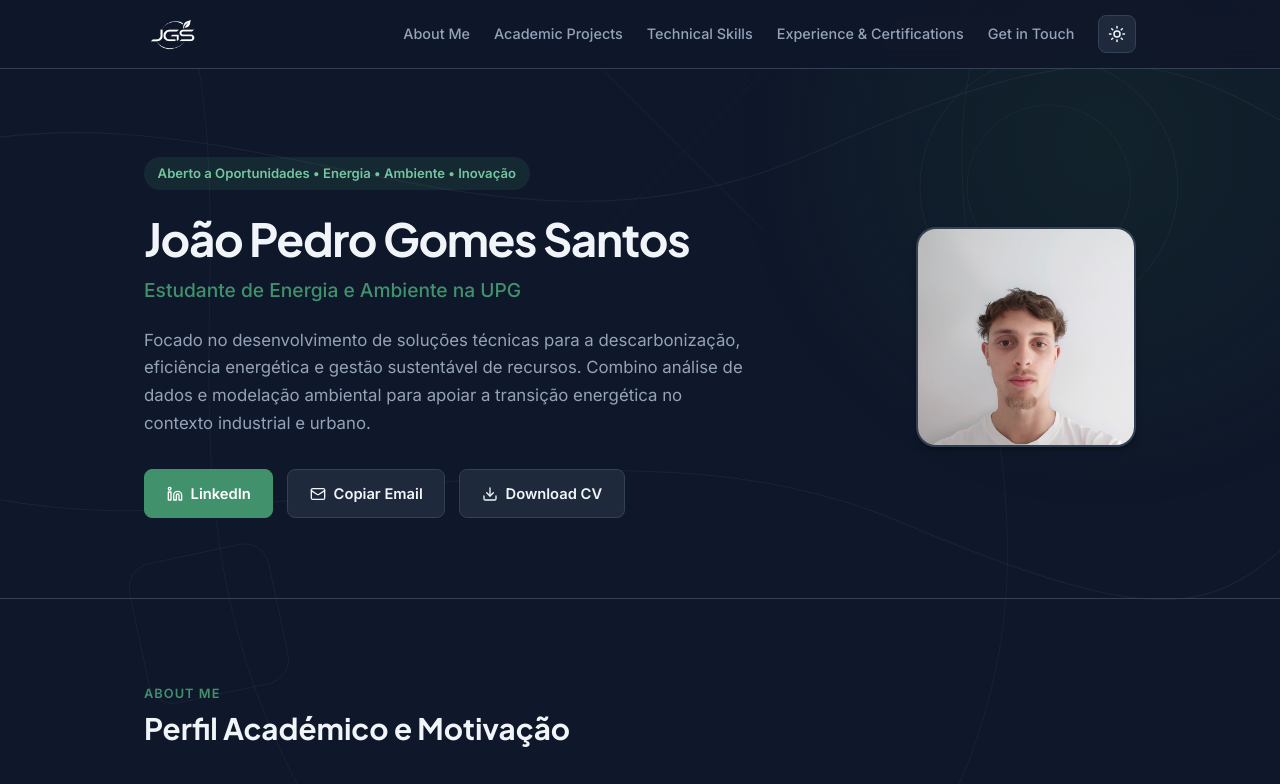
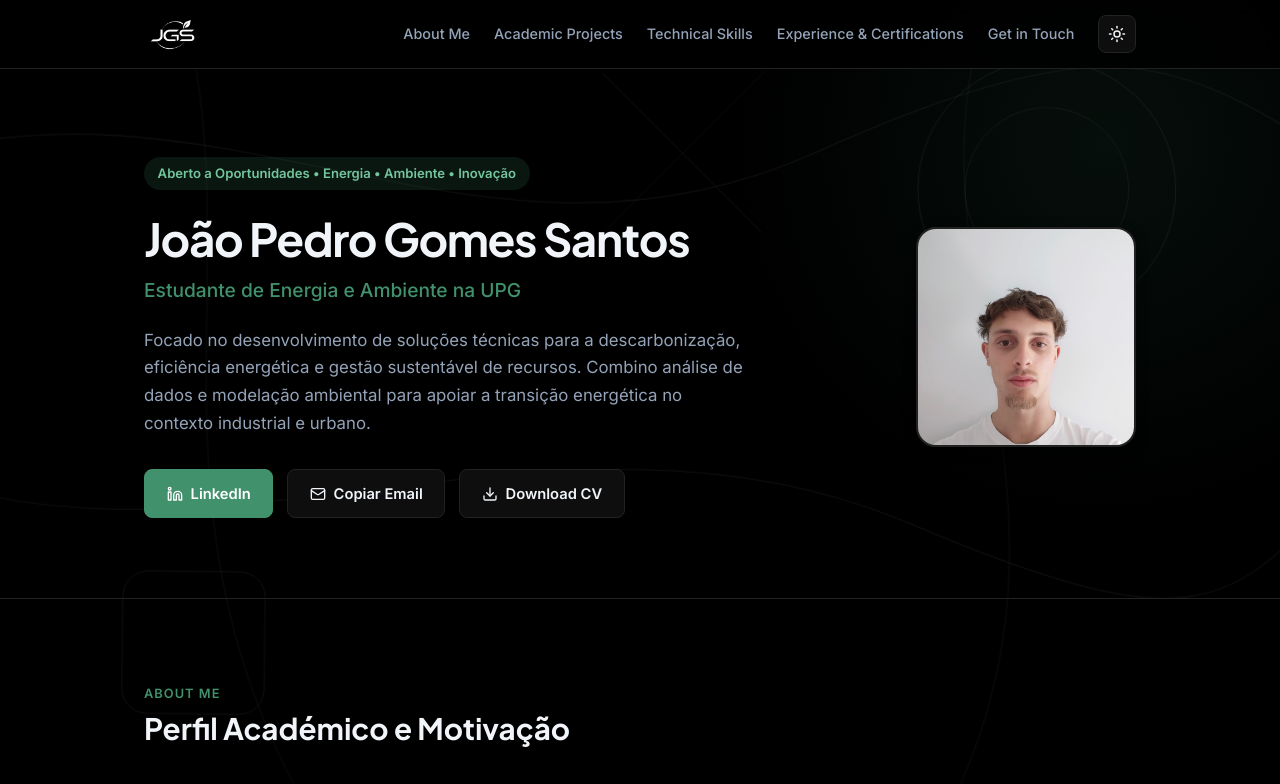
Before and after one commit to joao-gomes-santos/joao-gomes-santos.github.io, a plain HTML site: page index.html in a window 1280 px wide. Both pictures are taken after a click on the button "Alternar tema claro ou escuro". Shown: the top 784 px of the page. Drawn offline with Linux system fonts and the light colour scheme.

Commit message:
Add files via upload
Mudança da paleta de cores

```diff
--- a/index.html
+++ b/index.html
@@ -39,21 +39,21 @@
         }
 
         [data-theme="dark"] {
-            --bg-body: #0F172A;
-            --bg-card: #1E293B;
-            --bg-nav: rgba(15, 23, 42, 0.88);
+            --bg-body: #000000;
+            --bg-card: #0E0E0E;
+            --bg-nav: rgba(0, 0, 0, 0.85);
             --text-main: #F1F5F9;
             --text-muted: #94A3B8;
             --primary: #40916C;
             --accent: #40916C;
             --accent-hover: #52B788;
-            --badge-bg: rgba(64, 145, 108, 0.15);
+            --badge-bg: rgba(64, 145, 108, 0.16);
             --badge-text: #74C69D;
-            --border-color: #334155;
-            --pattern-stroke: rgba(255, 255, 255, 0.05);
-            --pattern-glow: rgba(27, 67, 50, 0.28);
-            --shadow: 0 4px 6px -1px rgba(0, 0, 0, 0.3), 0 2px 4px -2px rgba(0, 0, 0, 0.2);
-            --shadow-hover: 0 12px 20px -6px rgba(0, 0, 0, 0.45), 0 4px 8px -4px rgba(64, 145, 108, 0.18);
+            --border-color: #222222;
+            --pattern-stroke: rgba(255, 255, 255, 0.065);
+            --pattern-glow: rgba(27, 67, 50, 0.22);
+            --shadow: 0 4px 12px rgba(0, 0, 0, 0.55);
+            --shadow-hover: 0 12px 24px -6px rgba(0, 0, 0, 0.8), 0 4px 10px -4px rgba(64, 145, 108, 0.2);
         }
 
         /* ==========================================================================
@@ -109,6 +109,59 @@
             stroke: var(--pattern-stroke);
             fill: none;
             transition: stroke 0.35s ease;
+        }
+
+        .ambient-wave-primary {
+            animation: driftWavePrimary 32s ease-in-out infinite alternate;
+            transform-box: fill-box;
+            transform-origin: center;
+        }
+
+        .ambient-wave-secondary {
+            animation: driftWaveSecondary 36s ease-in-out infinite alternate;
+            transform-box: fill-box;
+            transform-origin: center;
+        }
+
+        .ambient-shape-slow {
+            animation: floatShapeSlow 28s ease-in-out infinite alternate;
+            transform-box: fill-box;
+            transform-origin: center;
+        }
+
+        @keyframes driftWavePrimary {
+            0% {
+                transform: translate3d(0, 0, 0);
+            }
+            100% {
+                transform: translate3d(-24px, 14px, 0);
+            }
+        }
+
+        @keyframes driftWaveSecondary {
+            0% {
+                transform: translate3d(0, 0, 0);
+            }
+            100% {
+                transform: translate3d(22px, -16px, 0);
+            }
+        }
+
+        @keyframes floatShapeSlow {
+            0% {
+                transform: translate3d(0, 0, 0) rotate(0deg);
+            }
+            100% {
+                transform: translate3d(-14px, 18px, 0) rotate(4deg);
+            }
+        }
+
+        @media (prefers-reduced-motion: reduce) {
+            .ambient-wave-primary,
+            .ambient-wave-secondary,
+            .ambient-shape-slow {
+                animation: none;
+            }
         }
 
         h1, h2, h3, .nav-brand {
@@ -625,15 +678,17 @@
     <div class="ambient-glow" aria-hidden="true"></div>
     <div class="ambient-backdrop" aria-hidden="true">
         <svg class="ambient-svg" viewBox="0 0 1440 900" preserveAspectRatio="xMidYMid slice" xmlns="http://www.w3.org/2000/svg">
-            <path d="M-120 180 C 260 60, 540 340, 920 170 S 1340 80, 1580 220" stroke-width="1.25"/>
-            <path d="M-140 520 C 220 680, 620 420, 1020 590 S 1380 650, 1600 470" stroke-width="1.15"/>
-            <path d="M180 -80 C 320 260, 120 560, 380 960" stroke-width="1"/>
-            <path d="M1140 -60 C 960 280, 1280 540, 1040 960" stroke-width="1"/>
-            <circle cx="1180" cy="210" r="145" stroke-width="1.1"/>
-            <circle cx="1180" cy="210" r="92" stroke-width="0.9"/>
-            <rect x="140" y="640" width="160" height="160" rx="28" transform="rotate(-12 140 640)" stroke-width="1"/>
-            <line x1="680" y1="80" x2="860" y2="260" stroke-width="1"/>
-            <line x1="860" y1="80" x2="680" y2="260" stroke-width="0.85"/>
+            <path class="ambient-wave-primary" d="M-120 180 C 260 60, 540 340, 920 170 S 1340 80, 1580 220" stroke-width="1.25"/>
+            <path class="ambient-wave-secondary" d="M-140 520 C 220 680, 620 420, 1020 590 S 1380 650, 1600 470" stroke-width="1.15"/>
+            <path class="ambient-wave-primary" d="M180 -80 C 320 260, 120 560, 380 960" stroke-width="1"/>
+            <path class="ambient-wave-secondary" d="M1140 -60 C 960 280, 1280 540, 1040 960" stroke-width="1"/>
+            <g class="ambient-shape-slow">
+                <circle cx="1180" cy="210" r="145" stroke-width="1.1"/>
+                <circle cx="1180" cy="210" r="92" stroke-width="0.9"/>
+            </g>
+            <rect class="ambient-shape-slow" x="140" y="640" width="160" height="160" rx="28" transform="rotate(-12 140 640)" stroke-width="1"/>
+            <line class="ambient-wave-primary" x1="680" y1="80" x2="860" y2="260" stroke-width="1"/>
+            <line class="ambient-wave-secondary" x1="860" y1="80" x2="680" y2="260" stroke-width="0.85"/>
         </svg>
     </div>
 
```
